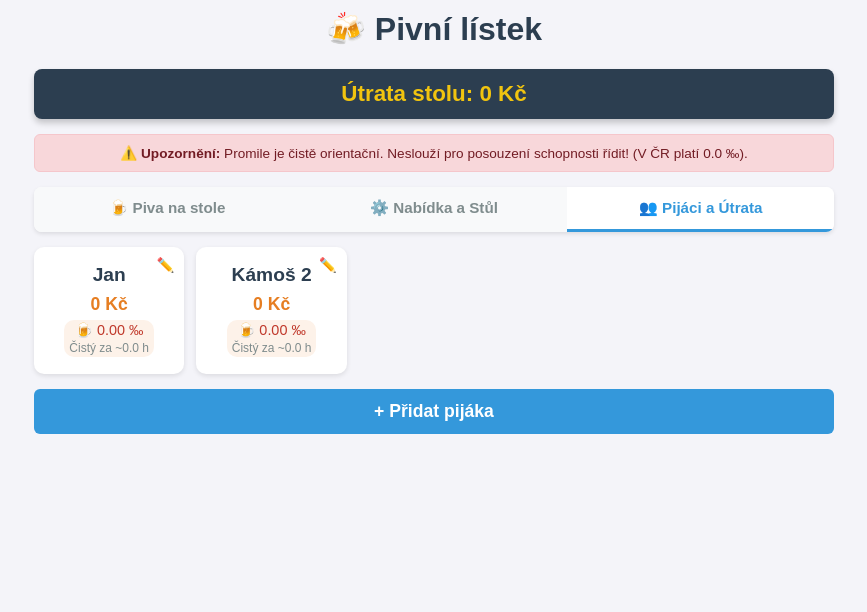
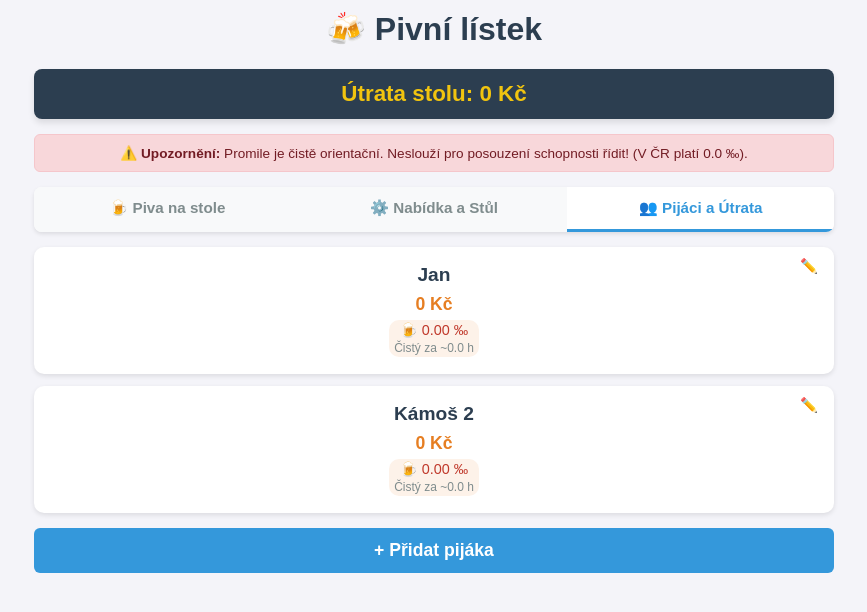
Before and after one commit to trijeron/pivo, a Vue app: page / in a window 1280 px wide. Both pictures are taken after a click on the button "👥 Pijáci a Útrata". Shown: the top 612 px of the page, without its empty margins (206-1073 px from the left). Built offline with nearby package versions, Linux system fonts and the light colour scheme.

Commit message:
PeopleTab: show selected user's consumed items and render people as rows

```diff
--- a/src/assets/main.css
+++ b/src/assets/main.css
@@ -2,7 +2,7 @@ body { font-family: Arial, sans-serif; max-width: 800px; margin: 0 auto; padding
 h1, h2, h3 { text-align: center; margin-top: 0; color: #2c3e50; }
 
 .alert-warning { background-color: #f8d7da; color: #721c24; padding: 10px; border-radius: 6px; margin-bottom: 15px; font-size: 0.85em; text-align: center; border: 1px solid #f5c6cb; }
-.table-total-box { text-align: center; background: #2c3e50; color: #f1c40f; padding: 12px; border-radius: 8px; font-size: 1.4em; font-weight: bold; margin-bottom: 15px; box-shadow: 0 4px 6px rgba(0,0,0,0.2); position: sticky; top: 10px; z-index: 100; }
+.table-total-box { text-align: center; background: #2c3e50; color: #f1c40f; padding: 12px; border-radius: 8px; font-size: 1.4em; font-weight: bold; margin-bottom: 15px; box-shadow: 0 4px 6px rgba(0,0,0,0.1); }
 
 /* TABY (Záložky) */
 .tab-nav { display: flex; background: #fff; margin-bottom: 15px; border-radius: 8px; overflow: hidden; box-shadow: 0 2px 4px rgba(0,0,0,0.1); }
@@ -26,7 +26,7 @@ h1, h2, h3 { text-align: center; margin-top: 0; color: #2c3e50; }
 /* Tlačítka pijáků pod pivem */
 .beer-friends-list { display: grid; grid-template-columns: repeat(auto-fill, minmax(150px, 1fr)); gap: 8px; }
 .friend-pill-wrapper { display: flex; }
-.friend-pill { flex-grow: 1; background: #ecf0f1; border: 1px solid #bdc3c7; border-right: none; border-radius: 6px 0 0 6px; padding: 10px; font-size: 1.05em; font-weight: bold; color: #2c3e50; display: flex; justify-content: space-between; align-items: center; cursor: pointer; text-align: left; }
+.friend-pill { flex-grow: 1; background: #ecf0f1; border: 1px solid #bdc3c7; border-right: none; border-radius: 6px 0 0 6px; padding: 10px; font-size: 1.05em; font-weight: bold; color: #2c3e50; display: flex; justify-content: space-between; align-items: center; cursor: pointer; }
 .friend-pill:active { background: #bdc3c7; }
 .pill-count { background: #fff; border-radius: 12px; padding: 2px 8px; font-size: 0.9em; color: #95a5a6; }
 .pill-count.has-tasted { background: #27ae60; color: #fff; }
@@ -46,7 +46,7 @@ h1, h2, h3 { text-align: center; margin-top: 0; color: #2c3e50; }
 .add-beer-form input { padding: 10px; border: 1px solid #ccc; border-radius: 4px; box-sizing: border-box; }
 .autocomplete-wrapper { position: relative; flex-grow: 2; min-width: 200px; }
 .new-beer-name { width: 100%; font-weight: bold; }
-.autocomplete-items { position: absolute; border: 1px solid #d4d4d4; z-index: 99; top: 100%; left: 0; right: 0; background: #fff; max-height: 250px; overflow-y: auto; border-radius: 0 0 6px 6px; box-shadow: 0 4px 6px rgba(0,0,0,0.1); }
+.autocomplete-items { position: absolute; border: 1px solid #d4d4d4; z-index: 99; top: 100%; left: 0; right: 0; background: #fff; max-height: 250px; overflow-y: auto; border-radius: 0 0 6px 6px; box-shadow: 0 4px 8px rgba(0,0,0,0.15); }
 .autocomplete-items div { padding: 10px; cursor: pointer; border-bottom: 1px solid #d4d4d4; display: flex; flex-direction: column; }
 .autocomplete-items div:hover { background-color: #e9e9e9; }
 .ac-name { font-weight: bold; color: #2c3e50; }
@@ -69,12 +69,16 @@ summary { cursor: pointer; font-weight: bold; color: #2980b9; }
 
 /* TAB 3: PIJÁCI A ÚTRATA */
 .users-grid { display: grid; grid-template-columns: repeat(auto-fill, minmax(150px, 1fr)); gap: 12px; margin-bottom: 15px; }
+.users-rows { grid-template-columns: 1fr; }
 .user-card { background: #fff; border-radius: 10px; padding: 15px; text-align: center; box-shadow: 0 2px 5px rgba(0,0,0,0.1); cursor: pointer; border: 2px solid transparent; transition: transform 0.2s, border-color 0.2s; position: relative; }
 .user-card:hover { transform: translateY(-2px); border-color: #3498db; }
 .user-card-name { font-size: 1.2em; font-weight: bold; color: #2c3e50; margin-bottom: 8px; white-space: nowrap; overflow: hidden; text-overflow: ellipsis; }
 .user-card-spend { color: #e67e22; font-weight: bold; font-size: 1.1em; }
 .user-card-bac { color: #c0392b; font-size: 0.9em; margin-top: 5px; background: #fdf2e9; border-radius: 10px; padding: 2px 5px; display: inline-block; }
-.user-card-edit-icon { position: absolute; top: 8px; right: 8px; color: #bdc3c7; font-size: 0.9em; }
+.user-card-edit-icon { position: absolute; top: 8px; right: 8px; color: #bdc3c7; font-size: 0.9em; border: none; background: transparent; cursor: pointer; }
+
+.selected-user-items { display: grid; grid-template-columns: 2fr 0.6fr 1fr 1fr; gap: 8px 12px; align-items: center; }
+.selected-user-items-head { font-size: 0.85em; color: #7f8c8d; font-weight: bold; text-transform: uppercase; letter-spacing: 0.03em; }
 
 .btn-add-friend { background: #3498db; color: white; border: none; padding: 12px 15px; border-radius: 6px; cursor: pointer; font-weight: bold; width: 100%; font-size: 1.1em; }
 
--- a/src/components/PeopleTab.vue
+++ b/src/components/PeopleTab.vue
@@ -1,23 +1,56 @@
 <script setup>
+import { computed, ref } from 'vue'
 import { useAppData } from '../composables/useAppData.js'
 import UserModal from './UserModal.vue'
-import { ref } from 'vue'
 
 const { appData, stats, addFriend } = useAppData()
 
 const activeUserIndex = ref(null)
+const selectedUserIndex = ref(null)
+
+const selectedUser = computed(() => {
+  if (selectedUserIndex.value === null) return null
+  return appData.friends[selectedUserIndex.value] || null
+})
+
+const selectedUserItems = computed(() => {
+  if (selectedUserIndex.value === null) return []
+
+  return appData.beers
+    .map(beer => {
+      const count = beer.counts?.[selectedUserIndex.value] || 0
+      const price = parseFloat(beer.price) || 0
+      return {
+        id: beer.id,
+        name: beer.name,
+        style: beer.style,
+        count,
+        price,
+        total: count * price
+      }
+    })
+    .filter(item => item.count > 0)
+})
 </script>
 
 <template>
   <div class="tab-content">
-    <div class="users-grid">
+    <div class="users-grid users-rows">
       <div
         v-for="(friend, index) in appData.friends"
         :key="index"
         class="user-card"
-        @click="activeUserIndex = index"
+        @click="selectedUserIndex = index"
       >
-        <div class="user-card-edit-icon">✏️</div>
+        <button
+          type="button"
+          class="user-card-edit-icon"
+          @click.stop="activeUserIndex = index"
+          title="Upravit pijáka"
+        >
+          ✏️
+        </button>
+
         <div class="user-card-name">{{ friend.name }}</div>
         <div class="user-card-spend">{{ stats.friendTotals[index] }} Kč</div>
         <div class="user-card-bac">
@@ -26,6 +59,32 @@ const activeUserIndex = ref(null)
         </div>
       </div>
     </div>
+
+    <div v-if="selectedUser" class="section" style="margin-top: 10px;">
+      <h3 style="text-align: left; margin-bottom: 8px;">📋 Co má {{ selectedUser.name }}</h3>
+
+      <div v-if="selectedUserItems.length === 0" style="color:#7f8c8d;">
+        Zatím nemá nic vypito.
+      </div>
+
+      <div v-else class="selected-user-items">
+        <div class="selected-user-items-head">Pivo</div>
+        <div class="selected-user-items-head">Ks</div>
+        <div class="selected-user-items-head">Cena/ks</div>
+        <div class="selected-user-items-head">Celkem</div>
+
+        <template v-for="item in selectedUserItems" :key="item.id">
+          <div>
+            <strong>{{ item.name }}</strong>
+            <div v-if="item.style" style="font-size: 0.85em; color:#7f8c8d;">{{ item.style }}</div>
+          </div>
+          <div>{{ item.count }}x</div>
+          <div>{{ item.price }} Kč</div>
+          <div><strong>{{ item.total }} Kč</strong></div>
+        </template>
+      </div>
+    </div>
+
     <button type="button" class="btn-add-friend" @click="addFriend">+ Přidat pijáka</button>
 
     <UserModal
```
